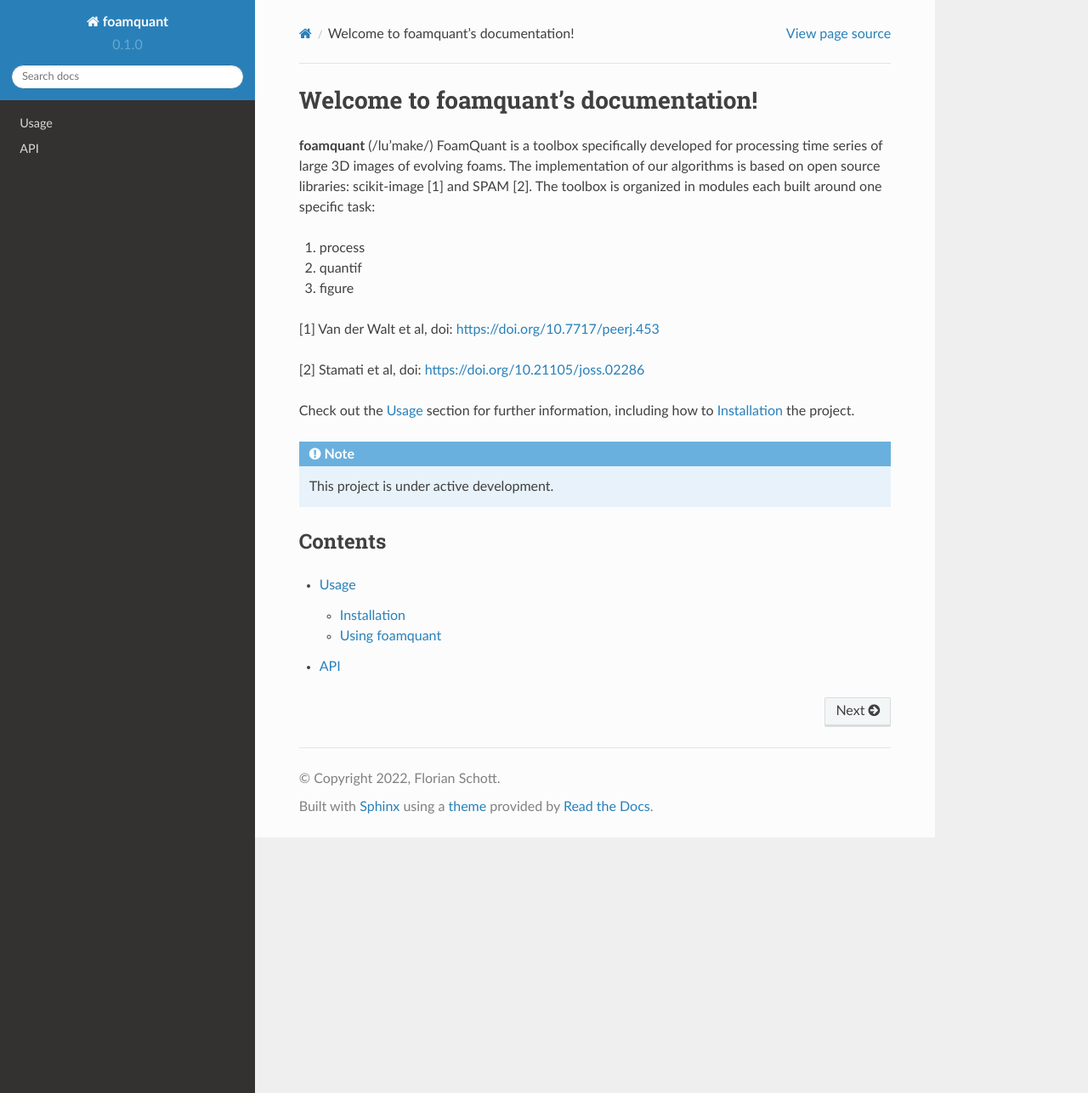
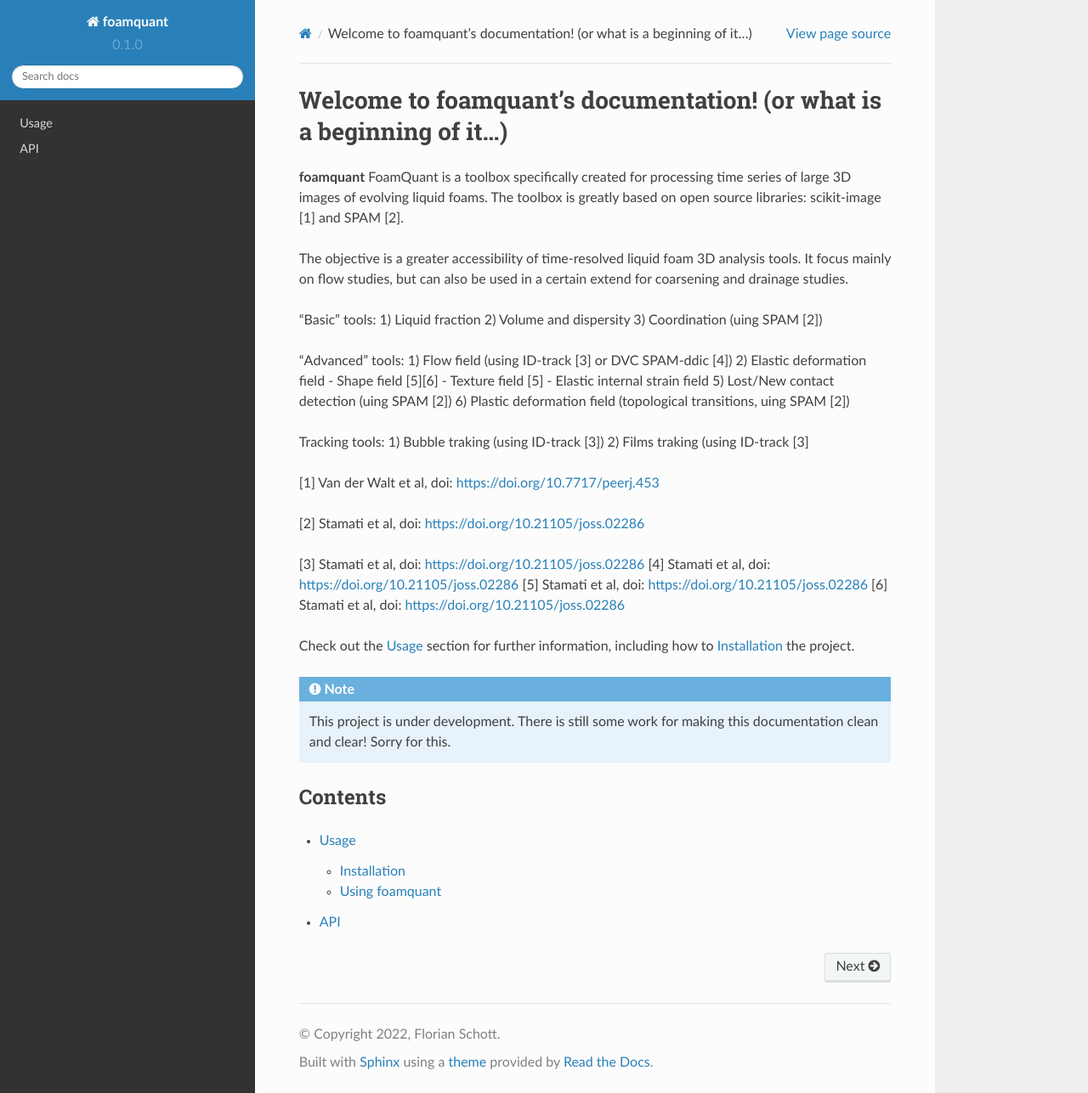
Before and after one commit to floschott/foamquant, a Sphinx documentation site: the page built from docs/source/index.rst, in a window 1280 px wide and 1287 px high. Shown: the whole window at 85% size. Built offline with Sphinx 7.4.7 and the Read the Docs theme 2.0.0, drawn with Linux system fonts in a browser that asks for light colours; pages that are not in the unit, such as notebooks, are missing from menus.

Commit message:
Update index.rst

```diff
--- a/docs/source/index.rst
+++ b/docs/source/index.rst
@@ -1,22 +1,44 @@
-Welcome to foamquant's documentation!
+Welcome to foamquant's documentation! (or what is a beginning of it...)
 ===================================
 
-**foamquant** (/lu'make/) FoamQuant is a toolbox specifically developed for processing time series of large 3D images of evolving foams. The implementation of our algorithms is based on open source libraries: scikit-image [1] and SPAM [2]. The toolbox is organized in modules each built around one specific task:
+**foamquant** FoamQuant is a toolbox specifically created for processing time series of large 3D images of evolving liquid foams. The toolbox is greatly based on open source libraries: scikit-image [1] and SPAM [2].
 
-1) process
-2) quantif
-3) figure
+The objective is a greater accessibility of time-resolved liquid foam 3D analysis tools. It focus mainly on flow studies, but can also be used in a certain extend for coarsening and drainage studies.
+
+
+"Basic" tools:
+1) Liquid fraction
+2) Volume and dispersity
+3) Coordination (uing SPAM [2])
+
+"Advanced" tools:
+1) Flow field (using ID-track [3] or DVC SPAM-ddic [4])
+2) Elastic deformation field
+- Shape field [5][6]
+- Texture field [5]
+- Elastic internal strain field
+5) Lost/New contact detection (uing SPAM [2])
+6) Plastic deformation field (topological transitions, uing SPAM [2])
+
+Tracking tools:
+1) Bubble traking (using ID-track [3])
+2) Films traking (using ID-track [3]
 
 [1] Van der Walt et al, doi: https://doi.org/10.7717/peerj.453
 
 [2] Stamati et al, doi: https://doi.org/10.21105/joss.02286
+
+[3] Stamati et al, doi: https://doi.org/10.21105/joss.02286
+[4] Stamati et al, doi: https://doi.org/10.21105/joss.02286
+[5] Stamati et al, doi: https://doi.org/10.21105/joss.02286
+[6] Stamati et al, doi: https://doi.org/10.21105/joss.02286
 
 Check out the :doc:`usage` section for further information, including
 how to :ref:`installation` the project.
 
 .. note::
 
-   This project is under active development.
+   This project is under development. There is still some work for making this documentation clean and clear! Sorry for this.
 
 Contents
 --------
```
